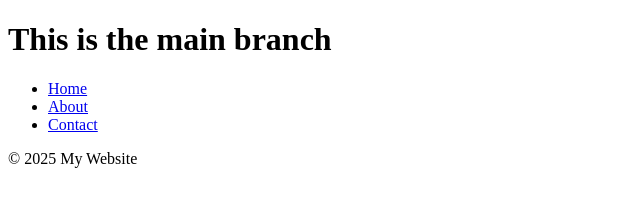
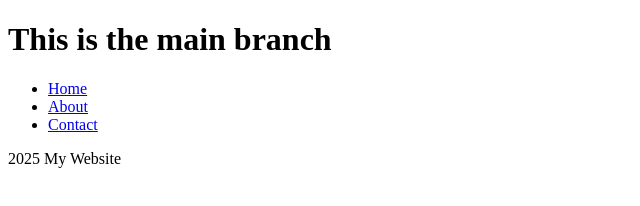
Before and after one commit to PrettyOkGames/website-project, a plain HTML site: page index.html in a window 1280 px wide. Shown: the full height of the page, 0-640 px from the left. Drawn offline with Linux system fonts and the light colour scheme.

```diff
--- a/index.html
+++ b/index.html
@@ -15,7 +15,7 @@
   </ul>
 </nav>
 <footer>
-  <p>&copy; 2025 My Website</p>
+  <p>2025 My Website</p>
 </footer>
 </body>
 </html>
```
